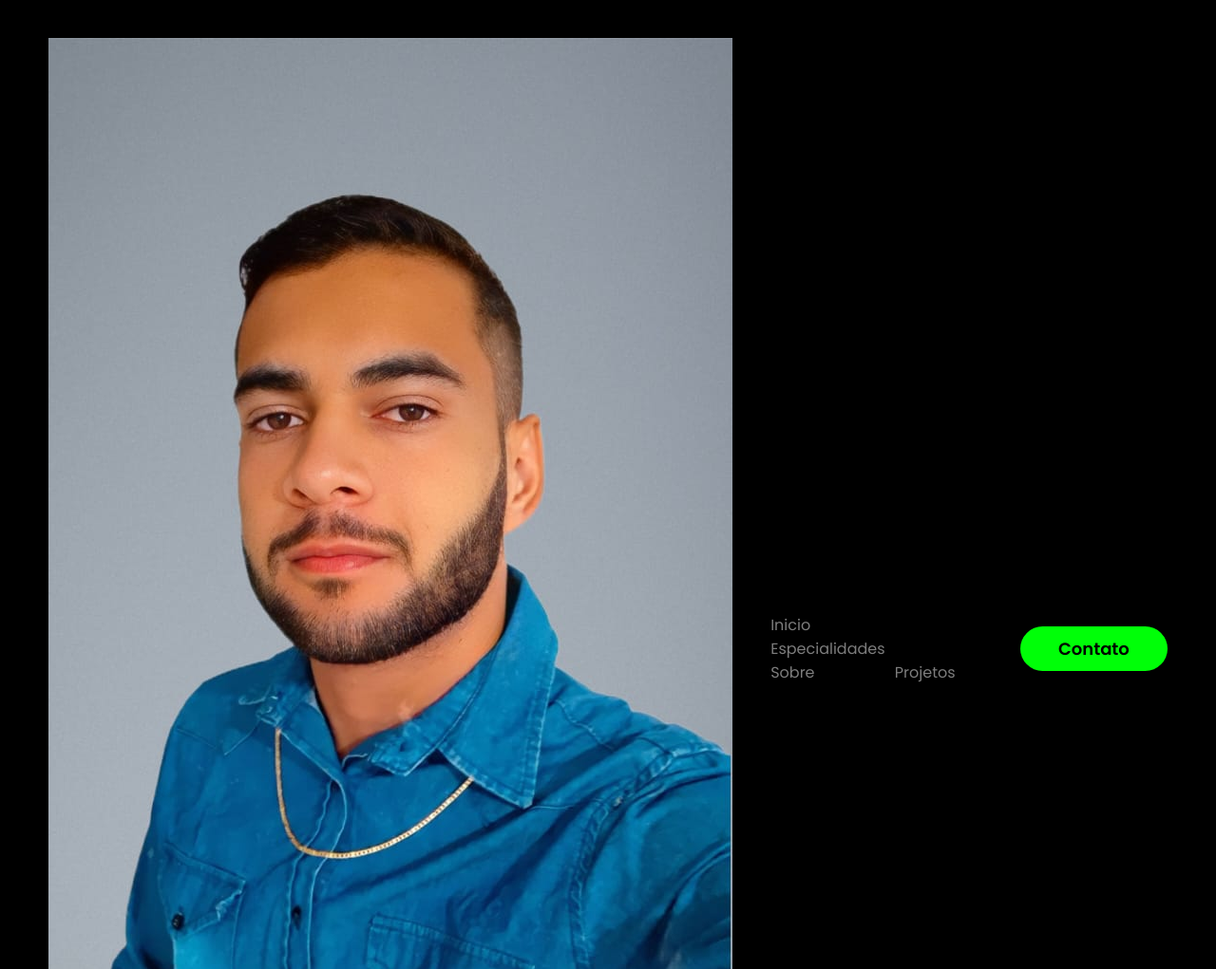
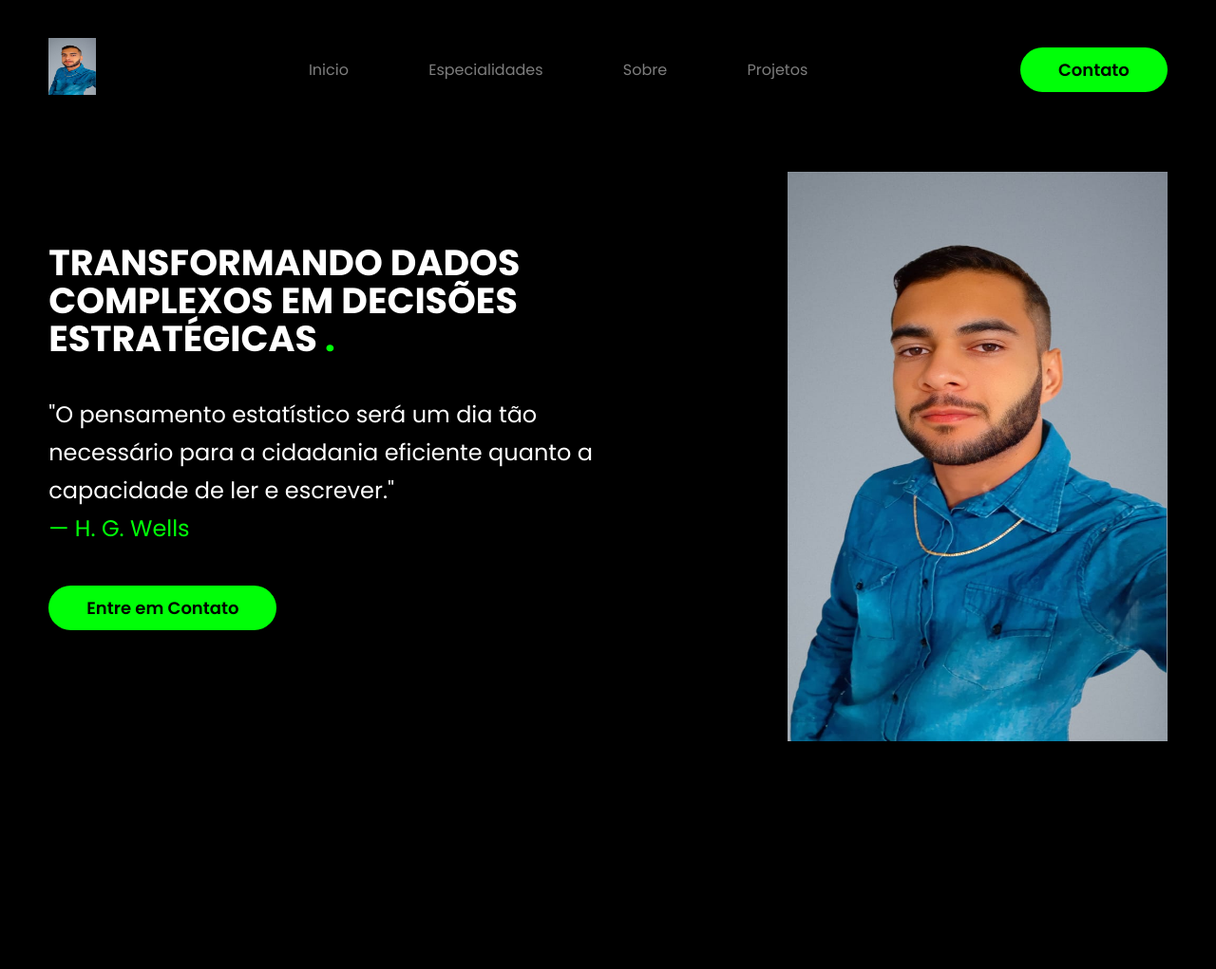
Before and after one commit to luukas20/meu-portifolio, a Flask app: page / in a window 1280 px wide. Shown: the top 1021 px of the page at 95% size. After the commit the page ends 781 px from the top, so only its background shows below. Run offline with Flask 3, Linux system fonts and the light colour scheme.

Commit message:
Adicionando Topo do Site

```diff
--- a/static/style.css
+++ b/static/style.css
@@ -18,6 +18,27 @@
     margin: 0 auto;
 }
 
+
+.contato button{
+    padding: 10px 40px;
+    font-size: 18px;
+    font-weight: 600;
+    background-color: #00FF08;
+    border: 0;
+    border-radius: 30px;
+    cursor: pointer;
+    transition: .2s;
+}
+
+.contato button:hover{
+    box-shadow: 0px 0px 8px #00FF08;
+    transform: scale(1.05);
+}
+
+.flex{
+    display: flex;
+}
+
 /* ESTILO DO CABEÇALHO */
 
 header{
@@ -34,7 +55,7 @@
     color: #7d7d7d;
     text-decoration: none;
     display: inline-block;
-    transition: .2s;
+    transition: 0.2s;
 }
 
 header a:hover{
@@ -52,16 +73,52 @@
 }
 
 
-header .contato button{
-    padding: 10px 40px;
-    font-size: 18px;
-    font-weight: 600;
-    background-color: #00FF08;
-    border: 0;
-    border-radius: 30px;
-    cursor: pointer;
+
+/* ESTILO DO TOPO DO SITE */
+
+section.topo-do-site{
+    padding: 10px 4%;
 }
 
-header .contato button:hover{
-    box-shadow: 0px 0px 8px #00FF08;
+section.topo-do-site .flex{
+    align-items: center;
+    justify-content: center;
+    gap: 200px;
 }
+
+.topo-do-site .txt-topo-site h1{
+    color: #fff;
+    font-size: 38px;
+    line-height: 40px;
+}
+
+.topo-do-site .txt-topo-site h1 span{
+    color: #00FF08;
+    font-size: 38px;
+    line-height: 40px;
+}
+
+.topo-do-site .txt-topo-site p{
+    color: #fff;
+    font-size: 24px;
+    line-height: 40px;
+    margin: 40px 0px;
+}
+
+.topo-do-site .txt-topo-site p span{
+    color: #00FF08;
+}
+
+.topo-do-site .img-topo-site img{
+    position: relative;
+    animation: flutuar 2s ease-in-out infinite alternate;
+}
+
+@keyframes flutuar{
+    0%{
+        top: 0;
+    }
+    100%{
+        top: 30px;
+    }
+}
--- a/templates/homepage.html
+++ b/templates/homepage.html
@@ -16,7 +16,7 @@
         <div class="interface">
             <div class="logo">
                 <a href="">
-                    <img src="images/Foto Perfil.jpeg" alt="Fato Perfil">
+                    <img src="{{ url_for('static', filename='images/Foto Perfil.jpeg') }}" alt="" width="50" height="60">
                 </a>
             </div><!--logo-->
 
@@ -37,5 +37,32 @@
         </div><!--interface-->
     </header>
 
+    <main>
+        <section class="topo-do-site">
+            <div class="interface">
+                <div class="flex">
+                    <div class="txt-topo-site">
+                        <h1>
+                            TRANSFORMANDO DADOS COMPLEXOS EM DECISÕES ESTRATÉGICAS <span>.</span>
+                        </h1>
+                        <p>
+                            "O pensamento estatístico será um dia tão necessário para a cidadania eficiente quanto a capacidade de ler e escrever." <br><span>— H. G. Wells</span>
+                        </p>
+                        <div class="contato">
+                            <a href="">
+                                <button>Entre em Contato</button>
+                            </a>
+                        </div><!--contato-->
+                    </div><!--txt-topo-do-site-->
+                    <div class="img-topo-site">
+                        <a href="">
+                            <img src="{{ url_for('static', filename='images/Foto Perfil.jpeg') }}" alt="" width="400" height="600">
+                        </a>
+                    </div><!--img-topo-do-site-->
+                </div><!--flex-->
+            </div><!--interface-->
+        </section><!--topo-do-site-->
+    </main>
+
 </body>
 </html>
```
Also changed, not shown: static/images/Data Expert - Pag1.png (renamed from images/Data Expert - Pag1.png), static/images/Foto Perfil.jpeg (renamed from images/Foto Perfil.jpeg), static/images/Previsão BOVA11.png (renamed from images/Previsão BOVA11.png).
